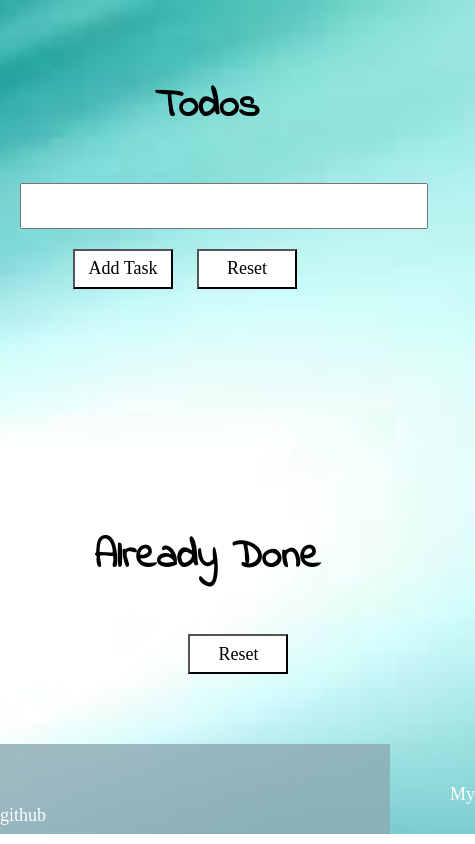
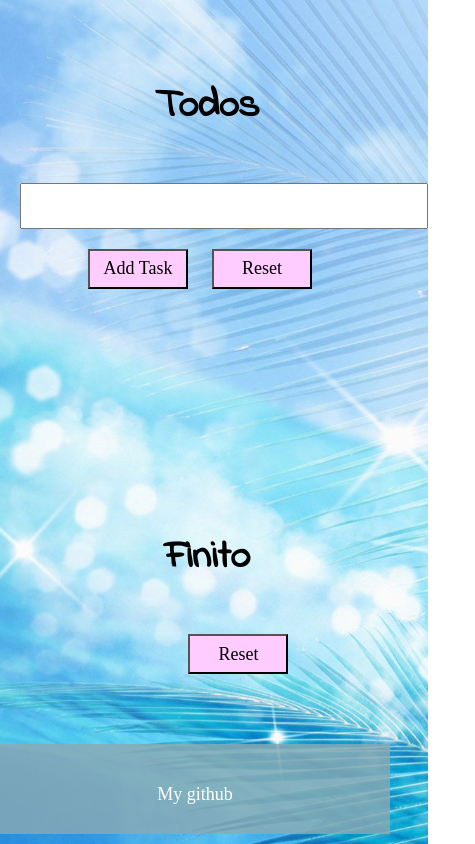
Before and after one commit to vanjaivanovic/Javascript-Todo-List, a plain HTML site: page index.html in a window 390 px wide. Shown: the whole page, 475 px wide, since content can reach past the window. Drawn offline with Linux system fonts and the light colour scheme.

Commit message:
styling och responsivitet

```diff
--- a/JS/main.js
+++ b/JS/main.js
@@ -44,9 +44,3 @@ function reset () {
 function resetCompleted() {
   completed.innerHTML = " ";
 }
-
-function myFunction() {
-
-    var res = newTask.toUpperCase();
-    document.getElementById("demo").innerHTML = res;
-}
--- a/SASS/_mobile.scss
+++ b/SASS/_mobile.scss
@@ -1,11 +1,12 @@
 
-body{
+body {
     margin:0;
     padding: 0;
-    background-image:url("../images/green.jpeg");
+    background-image:url("../images/ocean.jpg");
     background-size: cover;
     background-position: center;
     background-repeat: no-repeat;
+    background-attachment: fixed;
     position: static;
  }
 
@@ -56,25 +57,27 @@ li {
      margin-bottom: 30px;
      font-size: 18px;
      font-family: 'Lora', serif;
-     background-color: white;
+     background-color: rgb(255, 204, 255);
 }
 
 .buttons{
     text-align: center;
+    padding-left: 30px;
 }
 
 .delete {
     padding: 2px 9px 3px 9px;
     margin-right: 20px;
-    background-color: rgb(230, 230, 230);
+    background-color: rgb(255, 204, 255);
     font-family: arial sans-serif;
     font-size: 17px;
-    border: 0.5px solid grey;
+    border: 0.5px solid white;
 }
 
 .buttonDone {
     margin-right: 30px;
     font-size: 17px;
+    background-color: rgb(255, 204, 255);
 }
 
 .completedbtn {
@@ -84,13 +87,17 @@ li {
      margin-bottom: 30px;
      font-size: 18px;
      font-family: 'Lora', serif;
-     background-color: white;
+     background-color: rgb(255, 204, 255);
 }
 
 input{
      font-size: 20px;
      width: 400px;
      height: 40px;
+}
+
+.footerlink {
+    text-align: center;
 }
 
  footer {
@@ -102,6 +109,5 @@ input{
 footer a {
      color:white;
      font-size: 18px;
-     padding-left: 450px;
      text-decoration: none;
 }
--- a/SASS/style.scss
+++ b/SASS/style.scss
@@ -1,10 +1,10 @@
 @import "_variables.scss";
 @import "_mobile.scss";
 
-@media screen and (min-width: 576px){
+@media screen and (min-width: 768px){
    @import "_tablet.scss";
 }
 
-@media screen and (min-width: 768px){
+@media screen and (min-width: 992px){
    @import "_desktop.scss";
 }
--- a/index.html
+++ b/index.html
@@ -34,7 +34,7 @@
     <hr>
 
     <div class="col-xs-12 donelist">
-        <h1>Already Done</h1>
+        <h1>Finito</h1>
           <button type="button" class="completedbtn" onclick="resetCompleted()">Reset</button>
             <div class="todoList__container">
               <ul id="completed">
@@ -49,7 +49,7 @@
    </div> <!--stänger wrapper-->
 
 <footer>
-<a href="https://github.com/vanjaivanovic">My github</a>
+<div class="footerlink"><a href="https://github.com/vanjaivanovic">My github</a></div>
 </footer>
 
 
```
Also changed, not shown: CSS/style.css, images/green.jpeg (deleted), images/ocean.jpg (added), images/picture.jpg (added).
